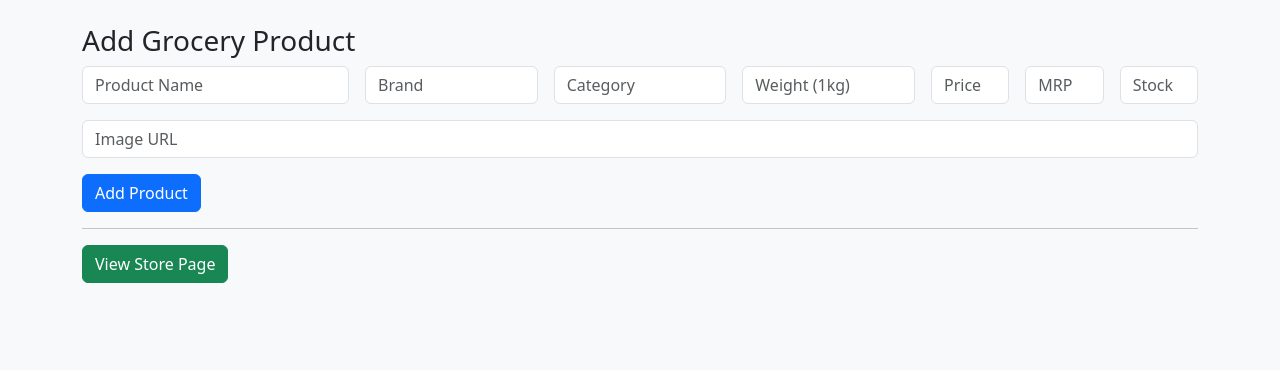
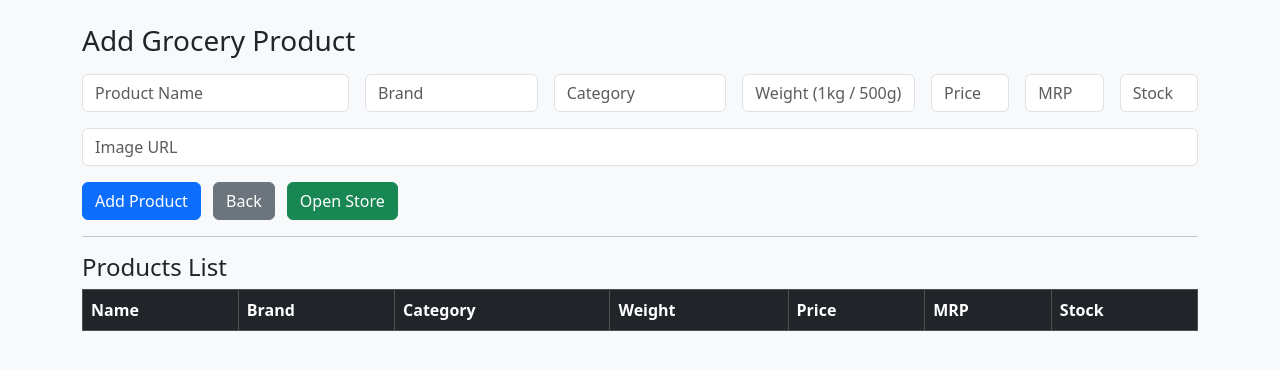
Before and after one commit to Mukesh2731/smart-grocery-system, a Flask app: page /products in a window 1280 px wide. Shown: the top 370 px of the page. Run offline with Flask 3, Linux system fonts and the light colour scheme; data comes from the database, SQL or seed files in the repository; data that the repository does not hold is empty.

Commit message:
Update products.html

```diff
--- a/templates/products.html
+++ b/templates/products.html
@@ -7,42 +7,80 @@
 <body class="bg-light">
 
 <div class="container mt-4">
-    <h3>Add Grocery Product</h3>
+    <h3 class="mb-3">Add Grocery Product</h3>
 
     <form method="post" class="row g-3">
+
         <div class="col-md-3">
             <input class="form-control" name="name" placeholder="Product Name" required>
         </div>
+
         <div class="col-md-2">
-            <input class="form-control" name="brand" placeholder="Brand">
+            <input class="form-control" name="brand" placeholder="Brand" required>
         </div>
+
         <div class="col-md-2">
-            <input class="form-control" name="category" placeholder="Category">
+            <input class="form-control" name="category" placeholder="Category" required>
         </div>
+
         <div class="col-md-2">
-            <input class="form-control" name="weight" placeholder="Weight (1kg)">
+            <input class="form-control" name="weight" placeholder="Weight (1kg / 500g)" required>
         </div>
+
         <div class="col-md-1">
-            <input class="form-control" name="price" placeholder="Price">
+            <input class="form-control" name="price" placeholder="Price" required>
         </div>
+
         <div class="col-md-1">
-            <input class="form-control" name="mrp" placeholder="MRP">
+            <input class="form-control" name="mrp" placeholder="MRP" required>
         </div>
+
         <div class="col-md-1">
-            <input class="form-control" name="qty" placeholder="Stock">
+            <input class="form-control" name="qty" placeholder="Stock" required>
         </div>
 
         <div class="col-md-12">
-            <input class="form-control" name="image" placeholder="Image URL">
+            <input class="form-control" name="image" placeholder="Image URL" required>
         </div>
 
         <div class="col-md-12">
             <button class="btn btn-primary">Add Product</button>
+            <a href="/dashboard" class="btn btn-secondary ms-2">Back</a>
+            <a href="/store" class="btn btn-success ms-2">Open Store</a>
         </div>
+
     </form>
 
     <hr>
-    <a href="/store" class="btn btn-success">View Store Page</a>
+
+    <h4>Products List</h4>
+    <table class="table table-bordered table-striped">
+        <thead class="table-dark">
+            <tr>
+                <th>Name</th>
+                <th>Brand</th>
+                <th>Category</th>
+                <th>Weight</th>
+                <th>Price</th>
+                <th>MRP</th>
+                <th>Stock</th>
+            </tr>
+        </thead>
+        <tbody>
+            {% for p in products %}
+            <tr>
+                <td>{{ p.name }}</td>
+                <td>{{ p.brand }}</td>
+                <td>{{ p.category }}</td>
+                <td>{{ p.weight }}</td>
+                <td>₹{{ p.price }}</td>
+                <td>₹{{ p.mrp }}</td>
+                <td>{{ p.qty }}</td>
+            </tr>
+            {% endfor %}
+        </tbody>
+    </table>
+
 </div>
 
 </body>
```
